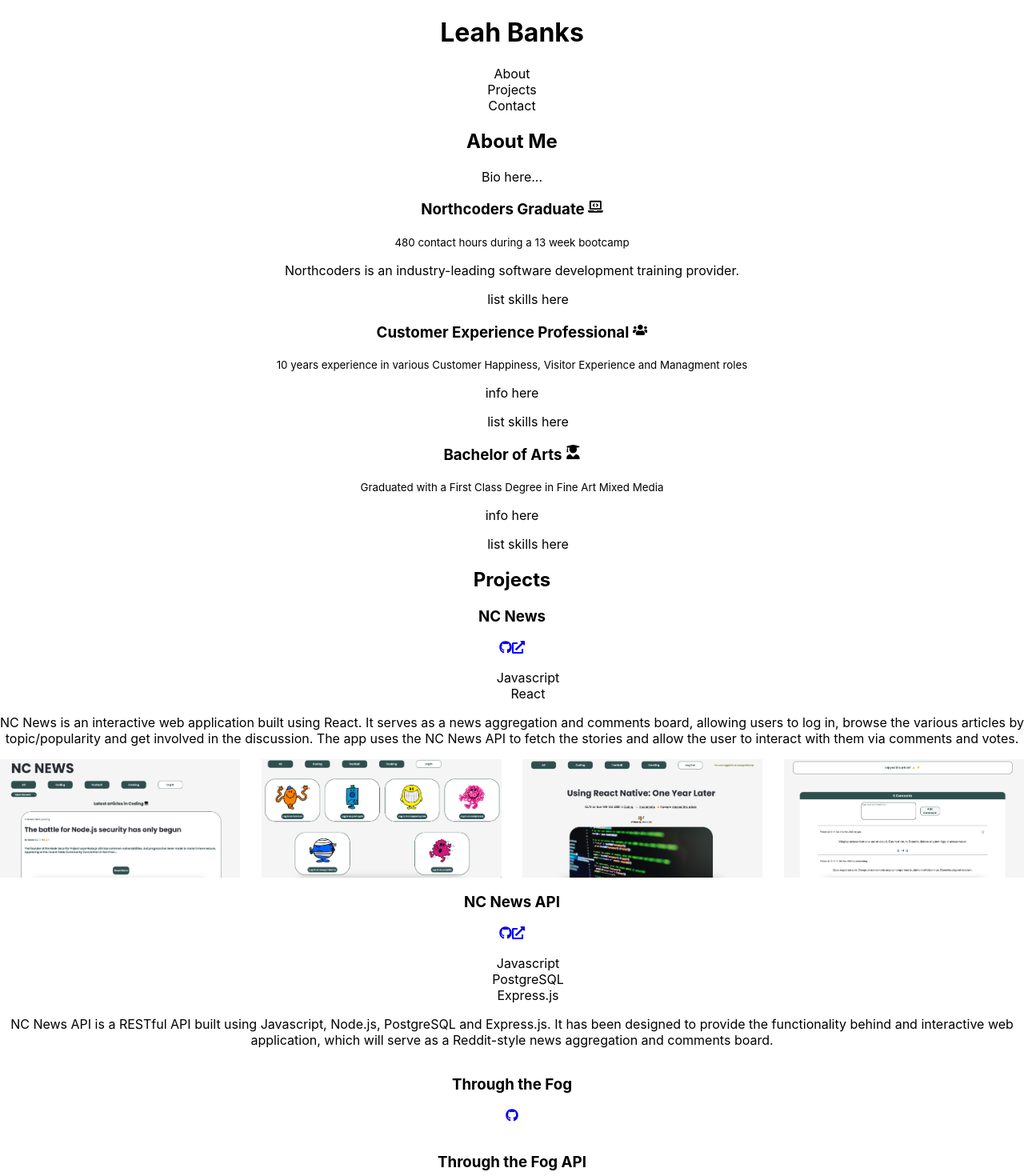
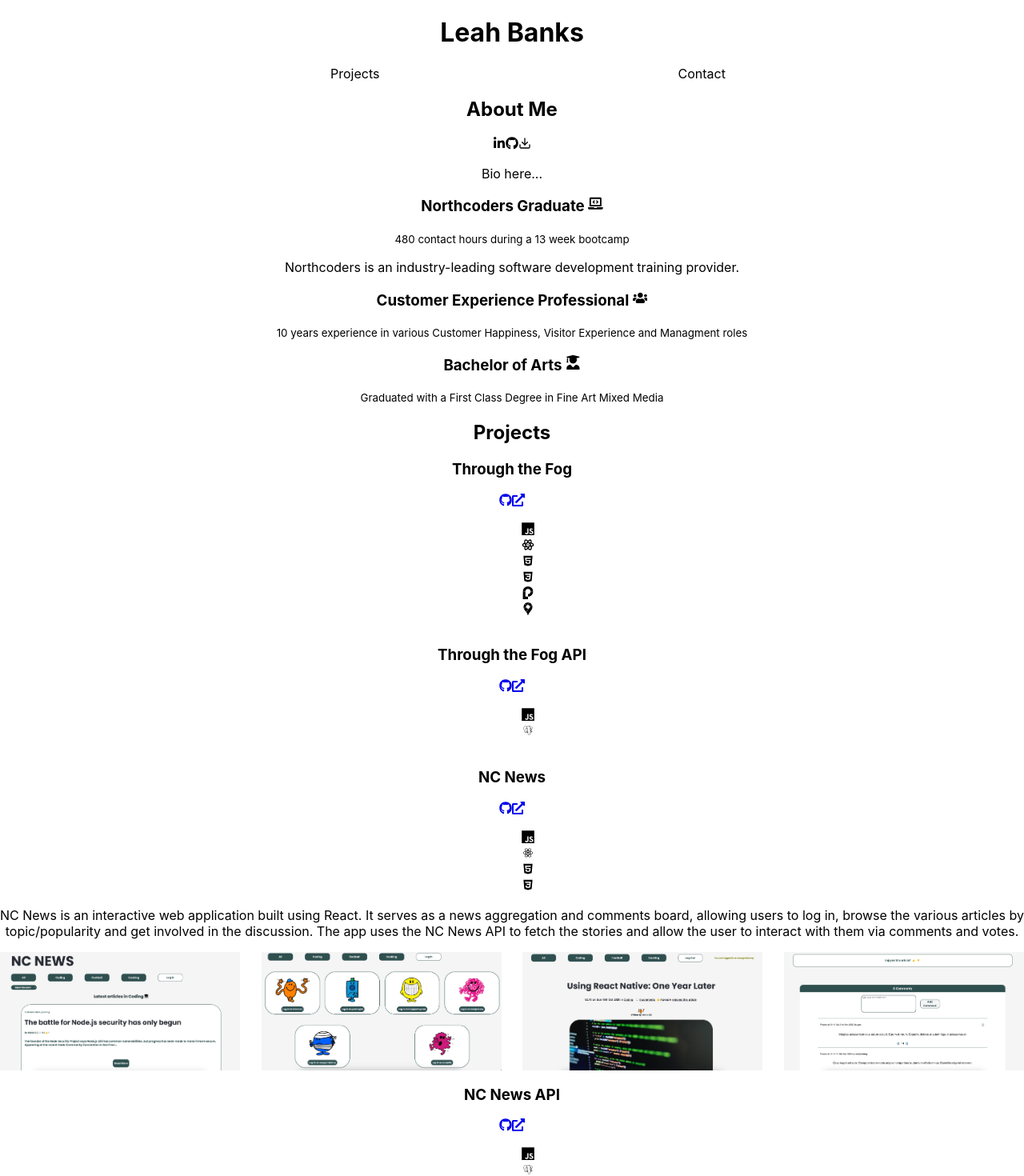
Before and after one commit to leahbanks/portfolio, a React (Create React App) app: page / in a window 1280 px wide. Shown: the top 1470 px of the page at 80% size. Built offline with nearby package versions, Linux system fonts and the light colour scheme.

Commit message:
added more icons + more basic css

```diff
--- a/src/components/About/About.jsx
+++ b/src/components/About/About.jsx
@@ -1,28 +1,37 @@
 import "./About.css";
 import AboutCard from "../AboutCard/AboutCard";
-import { FaUserGraduate, FaLaptopCode, FaUsers } from "react-icons/fa";
+import {
+  FaUserGraduate,
+  FaLaptopCode,
+  FaUsers,
+  FaLinkedinIn,
+  FaGithub,
+} from "react-icons/fa";
+
+import { FiDownload } from "react-icons/fi";
 
 const aboutCards = [
   {
     heading: "Northcoders Graduate",
     subheading: "480 contact hours during a 13 week bootcamp",
     info: "Northcoders is an industry-leading software development training provider.",
-    skills: ["list skills here"],
-    icon: <FaLaptopCode />
+    skills: [],
+    icon: <FaLaptopCode />,
   },
   {
     heading: "Customer Experience Professional",
-    subheading: "10 years experience in various Customer Happiness, Visitor Experience and Managment roles",
-    info: "info here",
-    skills: ["list skills here"],
-    icon: <FaUsers />
+    subheading:
+      "10 years experience in various Customer Happiness, Visitor Experience and Managment roles",
+    info: "",
+    skills: [],
+    icon: <FaUsers />,
   },
   {
     heading: "Bachelor of Arts",
     subheading: "Graduated with a First Class Degree in Fine Art Mixed Media",
-    info: "info here",
-    skills: ["list skills here"],
-    icon: <FaUserGraduate />
+    info: "",
+    skills: [],
+    icon: <FaUserGraduate />,
   },
 ];
 
@@ -30,7 +39,13 @@
   return (
     <section className="about">
       <h2>About Me</h2>
-    <p>Bio here...</p>
+      <div className="about-links">
+        <FaLinkedinIn />
+        <FaGithub />
+        <FiDownload />
+      </div>
+
+      <p>Bio here...</p>
       <div className="about-container">
         {aboutCards.map((card) => (
           <AboutCard key={card.heading} card={card} />
--- a/src/components/Nav/Nav.css
+++ b/src/components/Nav/Nav.css
@@ -0,0 +1,5 @@
+.nav-items {
+  display: flex;
+  justify-content:space-evenly;
+  flex-direction: row;
+}
--- a/src/components/Nav/Nav.jsx
+++ b/src/components/Nav/Nav.jsx
@@ -2,10 +2,12 @@
 
 export default function Nav() {
   return (
-    <section className="nav" style={{ listStyle: "none" }}>
-      <li>About</li>
+    <section className="nav">
+      <ul className='nav-items' style={{ listStyle: "none" }}>
+      {/* <li>About</li> */}
       <li>Projects</li>
       <li>Contact</li>
+      </ul>
     </section>
   );
 }
--- a/src/components/ProjectCard/ProjectCard.jsx
+++ b/src/components/ProjectCard/ProjectCard.jsx
@@ -8,7 +8,6 @@
       <li className="project-card" style={{ listStyle: "none" }}>
         <div>
           <h3>{title}</h3>
-        </div>
           <div className="project-links">
             {code && (
               <a href={code} target="_blank" rel="noreferrer">
@@ -20,6 +19,7 @@
                 <FaExternalLinkAlt />
               </a>
             )}
+          </div>
         </div>
         <header>
           <ul className="tech" style={{ listStyle: "none" }}>
--- a/src/components/Projects/Projects.jsx
+++ b/src/components/Projects/Projects.jsx
@@ -6,12 +6,32 @@
 import "./Projects.css";
 import ProjectCard from "../ProjectCard/ProjectCard";
 
+import { DiJsBadge, DiReact, DiPostgresql, DiHtml5, DiCss3 } from "react-icons/di";
+import { TbBrandReactNative } from "react-icons/tb"
+import { SiPassport, SiGooglemaps } from "react-icons/si"
+
 export default function Projects() {
   const projects = [
     {
+      title: "Through the Fog",
+      info: "",
+      tech: [<DiJsBadge />, <TbBrandReactNative/>, <DiHtml5 />, <DiCss3 />, <SiPassport />, <SiGooglemaps/>],
+      code: "https://github.com/leahbanks/FE-through-the-fog",
+      snapshots: [],
+      website: "https://user-images.githubusercontent.com/23381975/229468456-36d01223-2820-46d6-86a5-441aef5a1640.mp4"
+    },
+    {
+      title: "Through the Fog API",
+      info: "",
+      tech: [<DiJsBadge />, <DiPostgresql />],
+      code: "https://github.com/leahbanks/BE-through-the-fog",
+      snapshots: [],
+      website: "https://fog-of-war-auth.onrender.com/api-docs/",
+    },
+    {
       title: "NC News",
       info: "NC News is an interactive web application built using React. It serves as a news aggregation and comments board, allowing users to log in, browse the various articles by topic/popularity and get involved in the discussion. The app uses the NC News API to fetch the stories and allow the user to interact with them via comments and votes.",
-      tech: ["Javascript", "React"],
+      tech: [<DiJsBadge />, <DiReact />, <DiHtml5 />, <DiCss3 />],
       code: "https://github.com/leahbanks/FE_nc_news",
       snapshots: [firstNCNews, secondNCNews, thirdNCNews, fourthNCNews],
       website: "https://nc-news-lb.netlify.app/",
@@ -19,31 +39,15 @@
     {
       title: "NC News API",
       info: "NC News API is a RESTful API built using Javascript, Node.js, PostgreSQL and Express.js. It has been designed to provide the functionality behind and interactive web application, which will serve as a Reddit-style news aggregation and comments board.",
-      tech: ["Javascript", "PostgreSQL", "Express.js"],
+      tech: [<DiJsBadge />, <DiPostgresql />, "Express.js"],
       code: "https://github.com/leahbanks/BE_nc_news",
       snapshots: [],
       website: "https://nc-news-81lq.onrender.com/api",
     },
     {
-      title: "Through the Fog",
-      info: "",
-      tech: [],
-      code: "https://github.com/leahbanks/FE-through-the-fog",
-      snapshots: [],
-      website: ""
-    },
-    {
-      title: "Through the Fog API",
-      info: "",
-      tech: [],
-      code: "https://github.com/leahbanks/BE-through-the-fog",
-      snapshots: [],
-      website: "https://fog-of-war-auth.onrender.com/api-docs/",
-    },
-    {
       title: "Portfolio",
       info: "",
-      tech: [],
+      tech: [<DiJsBadge />, <DiReact />, <DiHtml5 />, <DiCss3 />],
       code: "https://github.com/leahbanks/portfolio",
       snapshots: [],
       website: "",
```
Lines whose indentation alone changed are shown as unchanged.
